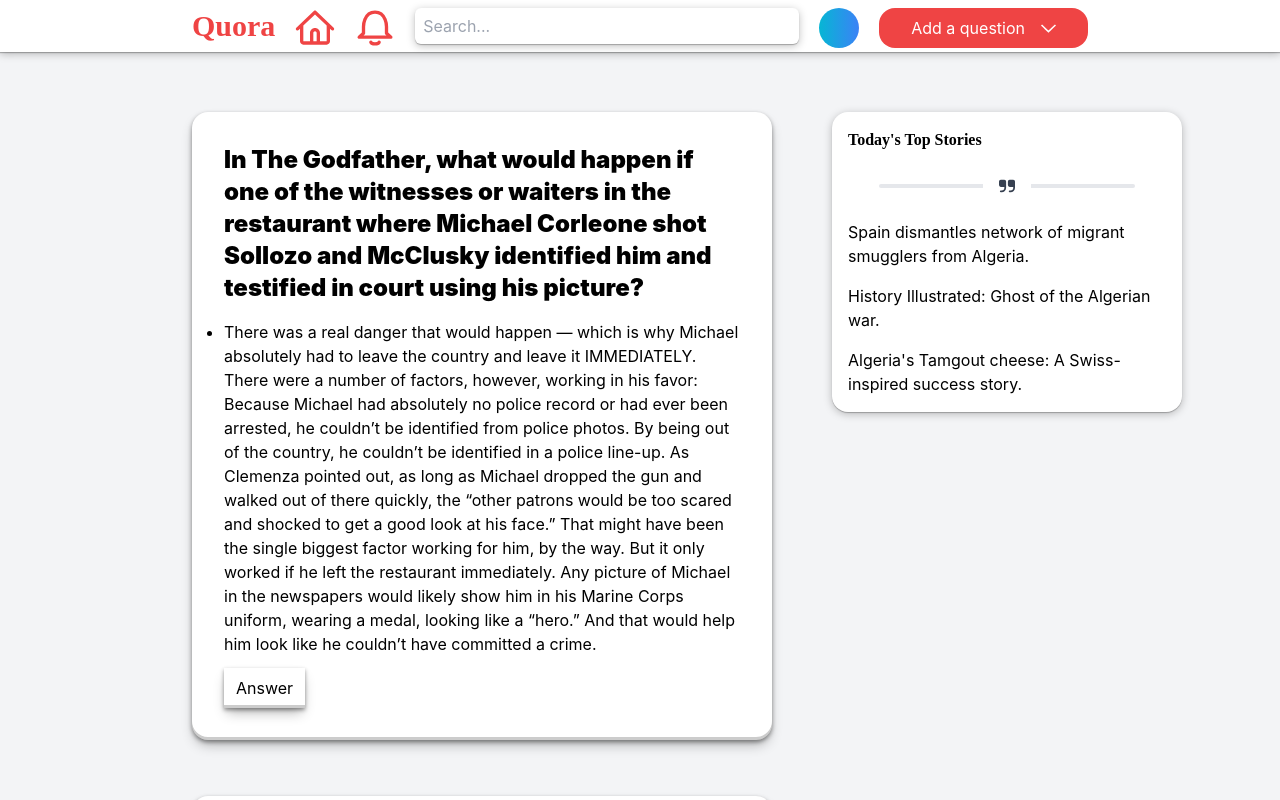
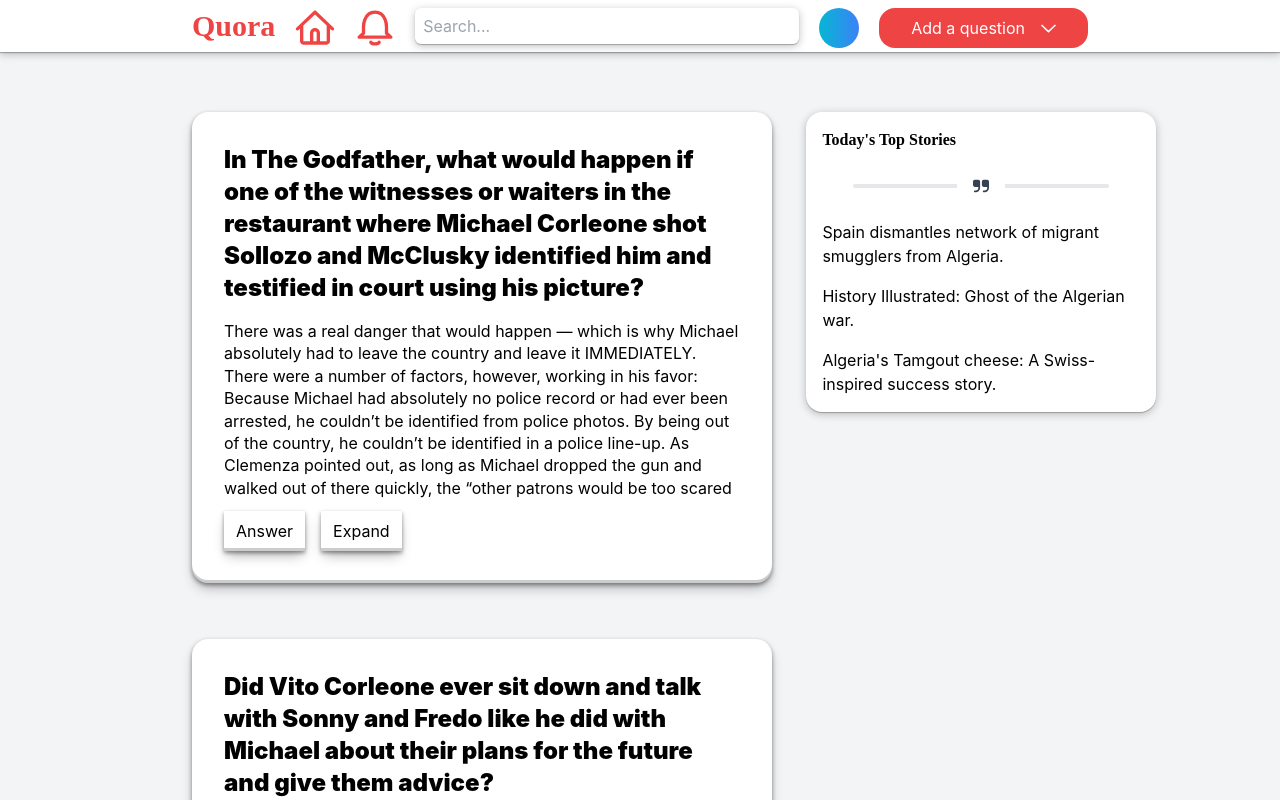
Before and after one commit to Bretis2019/AlQuora, a React (Create React App) app: page / in a window 1280 px wide. Shown: the top 800 px of the page. Built offline with nearby package versions, Linux system fonts and the light colour scheme.

Commit message:
added expand button

```diff
--- a/public/index.html
+++ b/public/index.html
@@ -2,7 +2,7 @@
 <html lang="en">
   <head>
     <meta charset="utf-8" />
-    <link rel="icon" href="%PUBLIC_URL%/favicon.svg" />
+    <link rel="icon" href="%PUBLIC_URL%/favicon.ico" />
     <meta name="viewport" content="width=device-width, initial-scale=1" />
     <meta name="theme-color" content="#000000" />
     <link rel="manifest" href="%PUBLIC_URL%/manifest.json" />
--- /dev/null
+++ b/src/components/Card.css
@@ -0,0 +1,21 @@
+#answers {
+    --max-lines: 8;
+    --line-height: 1.4;
+    max-height: calc(var( --max-lines) * 1em * var(--line-height));
+    line-height: var( --line-height);
+    overflow: hidden;
+    position: relative;
+}
+
+#expand-btn {
+    appearance: none;
+}
+#expand-btn:hover {
+    background-color: #CCC;
+}
+#expand-btn::before {
+    content: "Expand";
+}
+#expand-btn:checked::before {
+    content: "Collapse";
+}
--- a/src/components/Card.js
+++ b/src/components/Card.js
@@ -1,3 +1,5 @@
+import "./Card.css"
+import {useState} from "react";
 export default function Card(props) {
     const { question, answers, questionIndex, handleClick } = props;
 
@@ -8,17 +10,29 @@
     function addAnswer() {
         handleClick(questionIndex,);
     }
+    const [isChecked, setIsChecked] = useState(false);
+    const [ulStyle, setUlStyle] = useState({ maxHeight: null });
+
+
+    const handleCheckboxChange = () => {
+        setIsChecked(prevIsChecked => !prevIsChecked);
+
+        setUlStyle(prevUlStyle => {
+            if (!prevUlStyle.maxHeight) {
+                return { maxHeight: 'none' };
+            }
+            return { maxHeight: null };
+        });
+    };
 
     return (
         <div className={"bg-white p-8 w-[100svw] md:w-[580px] h-fit rounded-2xl shadow-standard"}>
             <h1 className={"font-black text-2xl mb-4"}>{question}</h1>
-            <ul className={"list-disc space-y-4"}>{answerElements}</ul>
-            <button
-                className={"mt-3 p-2 px-3 shadow-standard"}
-                onClick={addAnswer}
-            >
-                Answer
-            </button>
+            <ul id={"answers"} style={ulStyle} className={" list-disc space-y-4"}>{answerElements}</ul>
+            <button className={"mt-3 p-2 px-3 shadow-standard hover:bg-gray-100"} onClick={addAnswer}>Answer</button>
+            <input id={"expand-btn"} checked={isChecked} onChange={handleCheckboxChange}
+                    className={"cursor-pointer ml-4 appearance-none mt-3 p-2 px-3 shadow-standard hover:bg-gray-100"}
+                    type={"checkbox"}/>
         </div>
     );
 }
--- a/src/components/Form.js
+++ b/src/components/Form.js
@@ -42,7 +42,7 @@
                         onChange={handleInputChange}
                     />
                 </>
-                <button className={"p-2 px-4 shadow-standard"} onClick={handleSubmit}>Submit</button>
+                <button className={"p-2 px-4 shadow-standard hover:bg-gray-100"} onClick={handleSubmit}>Submit</button>
             </div>
         </div>
     )
--- a/src/components/Home.js
+++ b/src/components/Home.js
@@ -34,7 +34,7 @@
             <div className={"flex flex-col gap-y-14"}>
                 {cardElements}
             </div>
-            <div className={"hidden md:block fixed left-[65%]"}>
+            <div className={"hidden md:block fixed left-[63%]"}>
                 <TopStories />
             </div>
         </div>
--- a/src/components/Navbar.js
+++ b/src/components/Navbar.js
@@ -3,7 +3,7 @@
     const isSmallScreen = window.innerWidth <= 768;
     return(
         <div>
-            <div className={"fixed min-h-[60px] bg-gray-100"}>
+            <div className={"z-40 block fixed min-h-[60px] bg-gray-100"}>
                 <div className={"md:px-[15%] flex align-center justify-between w-screen min-h-[50px] bg-white py-1 pt-2 shadow-nav"}>
                     <h1 onClick={() => props.pageChange("home")} className={"w-4 md:w-fit text-red-500 text-3xl font-extrabold font-logo cursor-pointer"}>{isSmallScreen ? 'Q' : 'Quora'}</h1>
                     <svg name={"home"} onClick={() => props.pageChange("home")} className={"cursor-pointer"} width="40px" height="40px" viewBox="0 0 24.00 24.00" fill="none" xmlns="http://www.w3.org/2000/svg" stroke="#ef4444" strokeWidth="0.00024000000000000003"><g id="SVGRepo_bgCarrier" strokeWidth="0"></g><g id="SVGRepo_tracerCarrier" strokeLinecap="round" strokeLinejoin="round" stroke="#CCCCCC" strokeWidth="0.768"></g><g id="SVGRepo_iconCarrier"> <path fillRule="evenodd" clipRule="evenodd" d="M11.3103 1.77586C11.6966 1.40805 12.3034 1.40805 12.6897 1.77586L20.6897 9.39491L23.1897 11.7759C23.5896 12.1567 23.605 12.7897 23.2241 13.1897C22.8433 13.5896 22.2103 13.605 21.8103 13.2241L21 12.4524V20C21 21.1046 20.1046 22 19 22H14H10H5C3.89543 22 3 21.1046 3 20V12.4524L2.18966 13.2241C1.78972 13.605 1.15675 13.5896 0.775862 13.1897C0.394976 12.7897 0.410414 12.1567 0.810345 11.7759L3.31034 9.39491L11.3103 1.77586ZM5 10.5476V20H9V15C9 13.3431 10.3431 12 12 12C13.6569 12 15 13.3431 15 15V20H19V10.5476L12 3.88095L5 10.5476ZM13 20V15C13 14.4477 12.5523 14 12 14C11.4477 14 11 14.4477 11 15V20H13Z" fill="#ef4444"></path> </g></svg>
```
